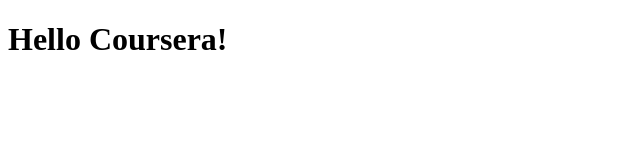
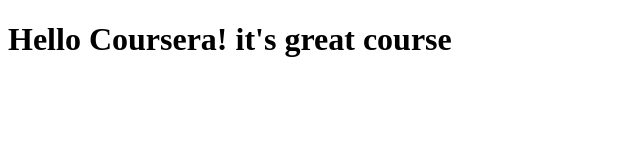
Before and after one commit to Mari0000/Coursera-test, a plain HTML site: page site/index.html in a window 1280 px wide. Shown: the whole page, without its empty margins (0-640 px from the left). Drawn offline with Linux system fonts and the light colour scheme.

Commit message:
some new changes

```diff
--- a/site/index.html
+++ b/site/index.html
@@ -4,6 +4,6 @@
 	<title>Hello Coursera</title>
 </head>
 <body>
-   <h1>Hello Coursera!</h1>
+   <h1>Hello Coursera! it's great course</h1>
 </body>
 </html>
```
